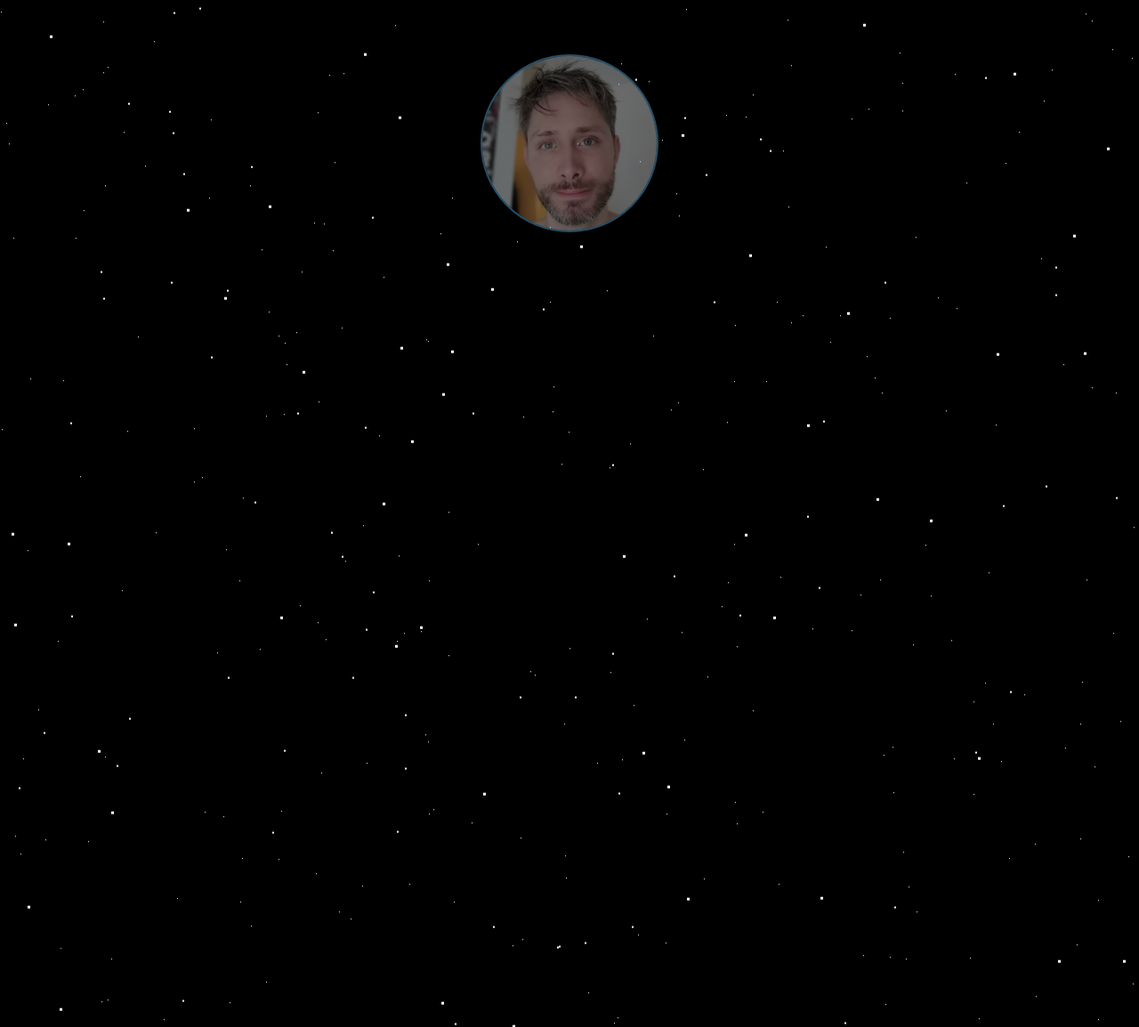
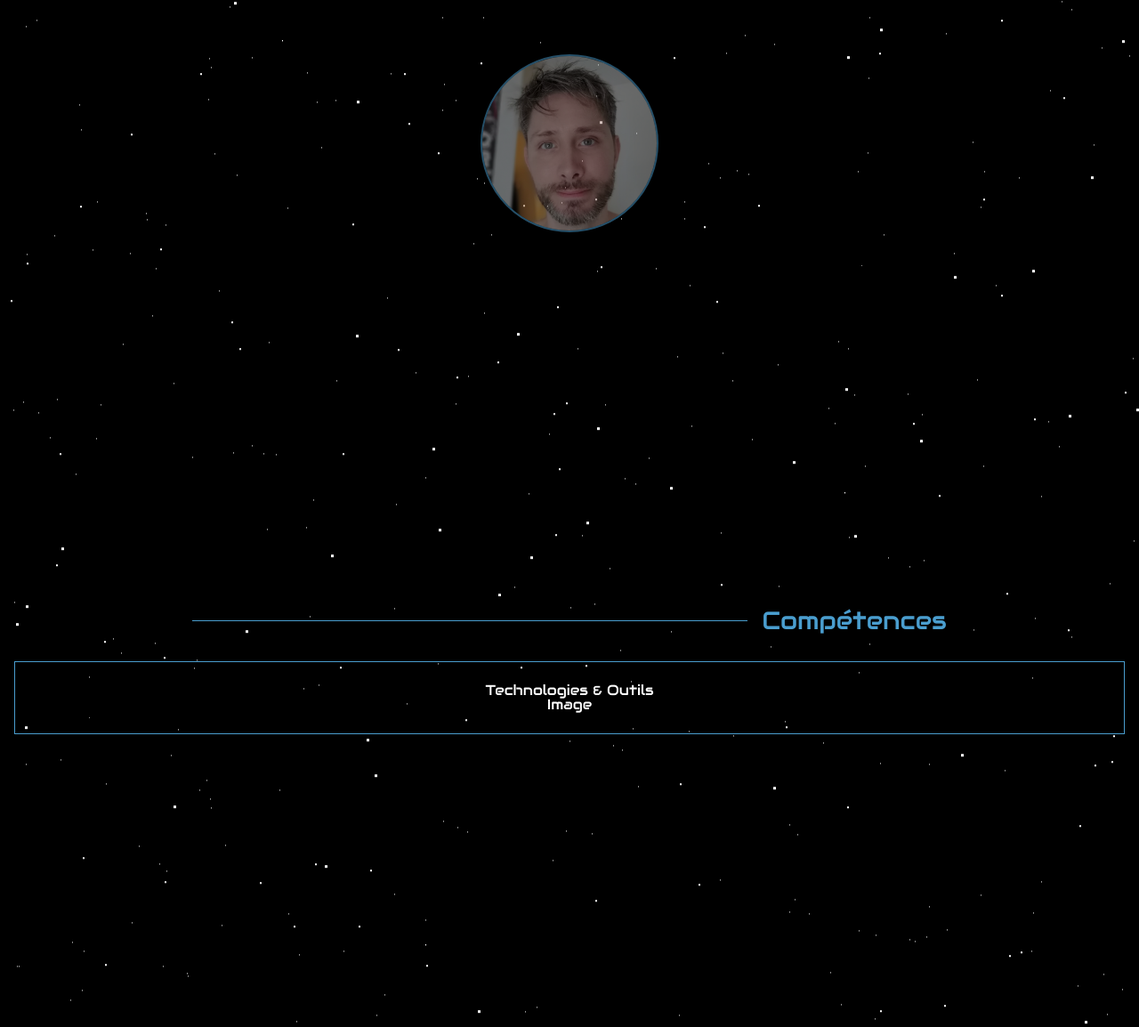
Before and after one commit to julien-gabard/Portfolio, a React app: page / in a window 1280 px wide. Shown: the part 1246-2400 px from the top of the page at 89% size. Before the commit the page ends 1600 px from the top, so only its background shows below. Built offline with nearby package versions, Linux system fonts and the light colour scheme.

Commit message:
skill todo

```diff
--- a/src/components/About/about.scss
+++ b/src/components/About/about.scss
@@ -23,7 +23,7 @@
       }
 
       .about-content__title-line {
-        height: 2px;
+        height: 1px;
         width: 50%;
         background-color: $bleu-color;
       }
--- a/src/components/App/index.js
+++ b/src/components/App/index.js
@@ -9,6 +9,7 @@ import Board from 'src/containers/Board';
 import Background from 'src/components/Background';
 import Home from 'src/components/Home';
 import About from 'src/components/About';
+import Skill from 'src/components/Skill';
 
 // == Import scss
 import './app.scss';
@@ -66,6 +67,7 @@ const App = ({ displayBoard, onHandleClick }) => {
       <Board />
       <Home />
       <About />
+      <Skill />
     </div>
   );
 };
--- a/src/components/Board/index.js
+++ b/src/components/Board/index.js
@@ -26,7 +26,7 @@ const Board = ({ displayBoard, clickBoardLink }) => {
           <a href="#about" className="board__li-link" onClick={handleClick}>A propos</a>
         </li>
         <li className={linkClassname}>
-          <a href="#" className="board__li-link" onClick={handleClick}>Compétences</a>
+          <a href="#skill" className="board__li-link" onClick={handleClick}>Compétences</a>
         </li>
         <li className={linkClassname}>
           <a href="#" className="board__li-link" onClick={handleClick}>Formation</a>
--- /dev/null
+++ b/src/components/Skill/index.js
@@ -0,0 +1,26 @@
+// == Import npm
+import React from 'react';
+
+// == Import SCSS
+import './skill.scss';
+
+// == Component
+const Skill = () => (
+  <div className="skill" id="skill">
+    <div className="skill__title">
+      <div className="skill__title-line" />
+      <h2 className="skill__title-content">Compétences</h2>
+    </div>
+    <div className="skill__list">
+      <h3 className="skill__list-title">Technologies & Outils</h3>
+      <div className="skill__list-content">
+        <div className="skill__list-item">
+          Image
+        </div>
+      </div>
+    </div>
+  </div>
+);
+
+// == Export
+export default Skill;
--- /dev/null
+++ b/src/components/Skill/skill.scss
@@ -0,0 +1,50 @@
+@import 'src/styles/_vars';
+
+.skill {
+  height: 100vh;
+  display: flex;
+  flex-direction: column;
+  justify-content: center;
+  align-items: center;
+  color: $white-color;
+  padding: 1rem;
+
+  .skill__title {
+    color: $bleu-color;
+    width: 100%;
+    display: flex;
+    align-items: center;
+    justify-content: center;
+
+    .skill__title-content {
+      font-size: 28px;
+      display: inline-block;
+      margin-left: 1rem;
+    }
+
+    .skill__title-line {
+      height: 1px;
+      width: 50%;
+      background-color: $bleu-color;
+    }
+  }
+
+  .skill__list {
+    width: 100%;
+    text-align: center;
+    border: 1px solid $bleu-color;
+    padding: 1.5rem;
+    margin-top: 2rem;
+
+    .skill__list-title {
+
+    }
+
+    .skill__list-content {
+
+      .skill__list-item {
+
+      }
+    }
+  }
+}
```
